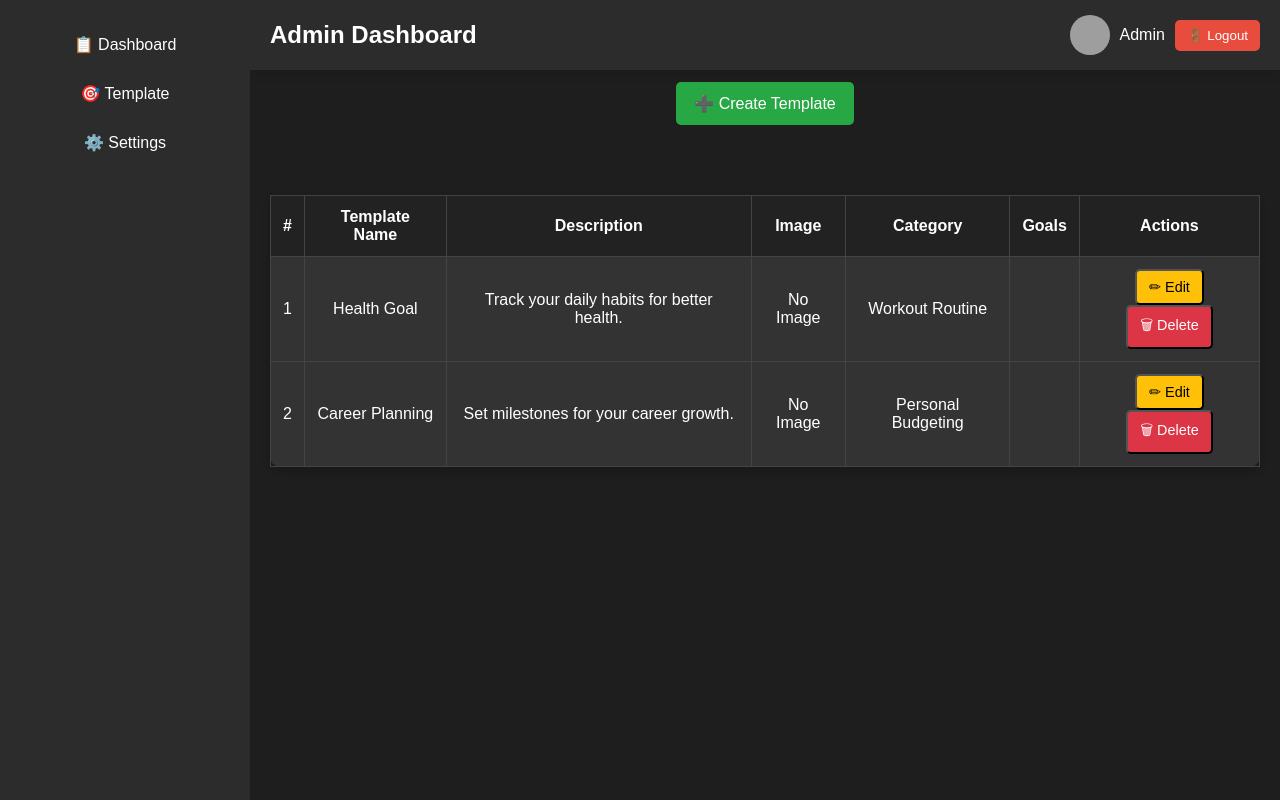
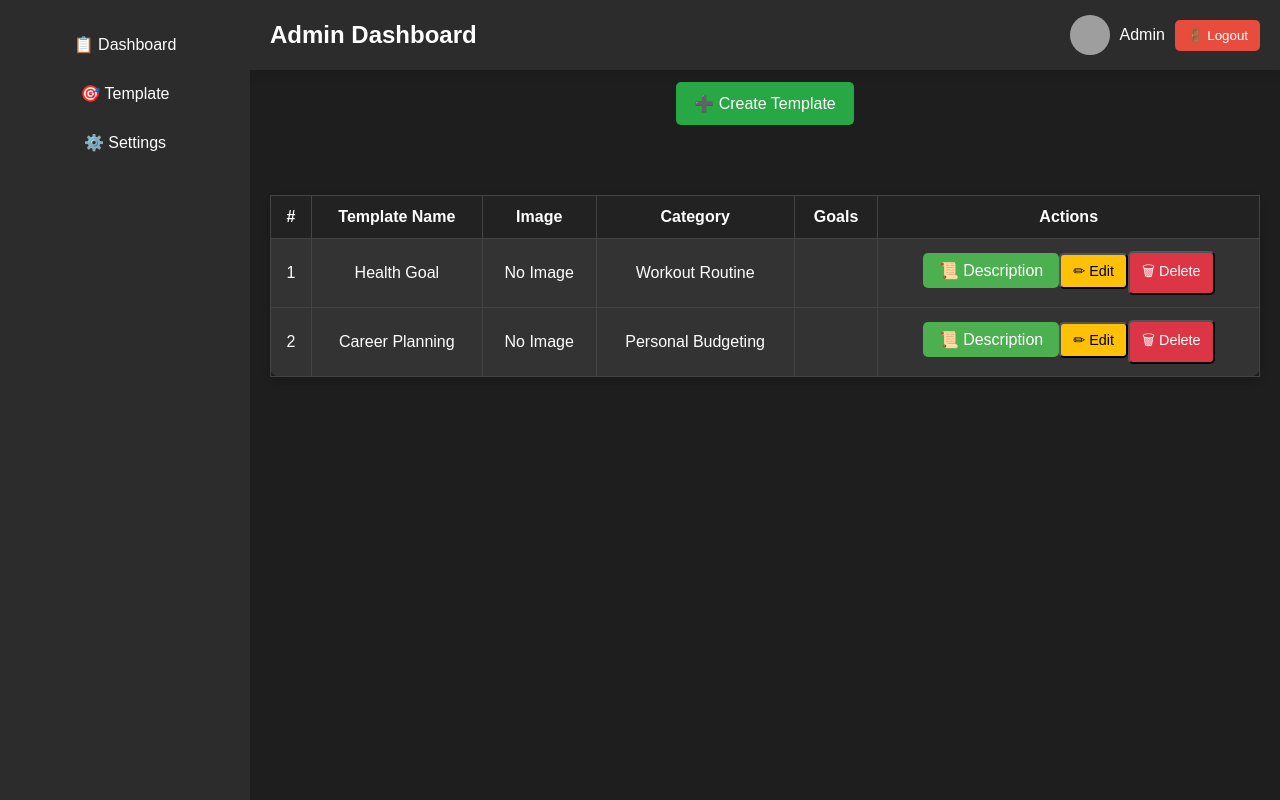
Before and after one commit to ikkyuuq/beplan, a React (Vite) app in the folder apps/web/: page /admin in a window 1280 px wide. Built offline with nearby package versions, Linux system fonts and the light colour scheme; grey boxes are pictures that could not be loaded.

Commit message:
add button description

```diff
--- a/apps/web/src/AdminDashboard.css
+++ b/apps/web/src/AdminDashboard.css
@@ -400,8 +400,8 @@ body {
 
 /* สีเมื่อ hover */
 .remove-goal-btn:hover {
-  background-color: #c82333;  /* สีแดงเข้มเมื่อ hover */
-  transform: scale(1.05);  /* ขยายปุ่มเล็กน้อยเมื่อ hover */
+  background-color: #c82333;
+  transform: scale(1.05);
 }
 
 /* ใช้สำหรับแสดงไอคอนในปุ่ม */
@@ -421,3 +421,62 @@ body {
   align-items: center;
   gap: 5px;
 }
+
+.description-modal {
+  position: fixed;
+  top: 0;
+  left: 0;
+  width: 100%;
+  height: 100%;
+  background-color: rgba(0, 0, 0, 0.5);
+  display: flex;
+  justify-content: center;
+  align-items: center;
+  z-index: 9999;
+}
+
+.description-btn {
+  background-color: #4CAF50;
+  color: white;
+  border: none;
+  border-radius: 5px;
+  padding: 8px 16px;
+  cursor: pointer;
+  font-size: 16px;
+  transition: background-color 0.3s ease;
+}
+
+.description-btn:hover {
+  background-color: #45a049;
+}
+
+.description-btn:focus {
+  outline: none;
+  box-shadow: 0 0 10px rgba(0, 128, 0, 0.5);
+}
+
+.description-modal button {
+  background-color: #ff4d4d;
+  color: white;
+  border: none;
+  border-radius: 8px;
+  padding: 10px 15px;
+  cursor: pointer;
+  font-size: 18px;
+  transition: background-color 0.3s ease, transform 0.2s ease;
+}
+
+.description-modal button:hover {
+  background-color: #e60000;
+  transform: scale(1.1);
+}
+
+.description-modal button:active {
+  transform: scale(0.95);
+}
+
+.description-modal .modal-content p {
+  white-space: pre-line;
+  word-wrap: break-word;
+  line-height: 1.6;
+}
--- a/apps/web/src/AdminDashboard.jsx
+++ b/apps/web/src/AdminDashboard.jsx
@@ -37,6 +37,7 @@ const AdminDashboard = () => {
     });
 
     const [goalEditingMode, setGoalEditingMode] = useState(false);
+    const [showDescription, setShowDescription] = useState(null); // สถานะใหม่สำหรับแสดงคำอธิบาย
 
     useEffect(() => {
         const storedUser = JSON.parse(localStorage.getItem("user"));
@@ -157,7 +158,6 @@ const AdminDashboard = () => {
         }
     };
 
-
     const handleRemoveGoal = (goalId) => {
         const updatedTemplate = {
             ...editingTemplate,
@@ -191,6 +191,10 @@ const AdminDashboard = () => {
             )
         };
         setEditingTemplate(updatedTemplate);
+    };
+
+    const toggleDescription = (templateId) => {
+        setShowDescription(showDescription === templateId ? null : templateId);
     };
 
     return (
@@ -229,7 +233,6 @@ const AdminDashboard = () => {
                         <tr>
                             <th>#</th>
                             <th>Template Name</th>
-                            <th>Description</th>
                             <th>Image</th>
                             <th>Category</th>
                             <th>Goals</th>
@@ -241,7 +244,6 @@ const AdminDashboard = () => {
                             <tr key={template.id}>
                                 <td>{index + 1}</td>
                                 <td>{template.name}</td>
-                                <td>{template.description}</td>
                                 <td>
                                     {template.image ? <img src={template.image} alt="Template" className="template-img" /> : "No Image"}
                                 </td>
@@ -258,6 +260,7 @@ const AdminDashboard = () => {
                                     </ul>
                                 </td>
                                 <td>
+                                    <button className="description-btn" onClick={() => toggleDescription(template.id)}>📜 Description</button>
                                     <button className="edit-btn" onClick={() => handleEditTemplate(template)}>✏ Edit</button>
                                     <button className="delete-btn" onClick={() => handleDeleteTemplate(template.id)}>🗑 Delete</button>
                                 </td>
@@ -265,6 +268,16 @@ const AdminDashboard = () => {
                         ))}
                     </tbody>
                 </table>
+
+                {showDescription && (
+                    <div className="description-modal">
+                        <div className="modal-content">
+                            <h3>Description</h3>
+                            <p>{templates.find(template => template.id === showDescription).description}</p>
+                            <button onClick={() => setShowDescription(null)}>❌ Close</button>
+                        </div>
+                    </div>
+                )}
 
                 {editingTemplate && (
                     <div className="modal">
@@ -339,9 +352,9 @@ const AdminDashboard = () => {
                                                     <span>🗑 Remove Goal</span>
                                                 </button>
                                                 <ul>
-                                                <p>Start Date: {goal.start_date}</p>
-                                                <p>Due Date: {goal.due_date}</p>
-                                                {goal.tasks.map((task) => (
+                                                    <p>Start Date: {goal.start_date}</p>
+                                                    <p>Due Date: {goal.due_date}</p>
+                                                    {goal.tasks.map((task) => (
                                                         <li key={task.id}>{task.text}</li>
                                                     ))}
                                                 </ul>
```
